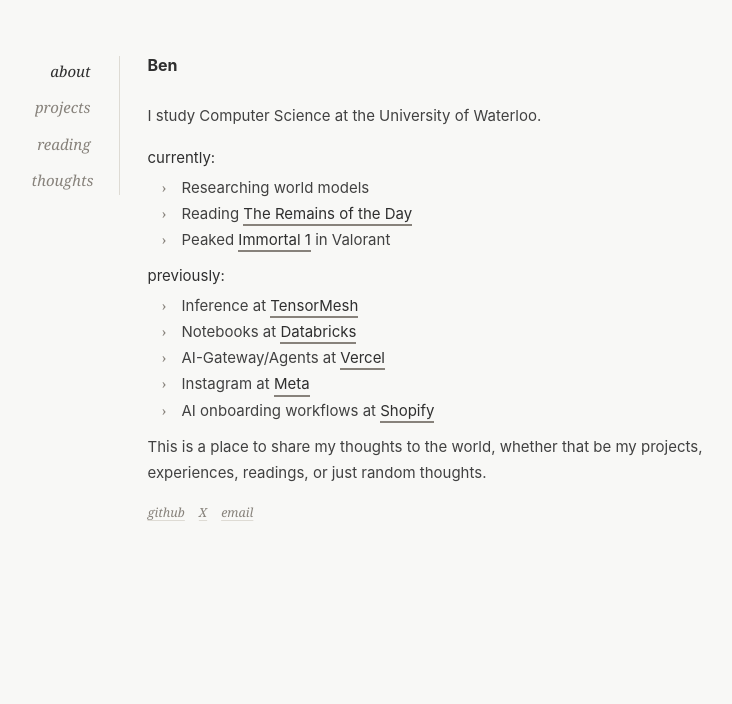
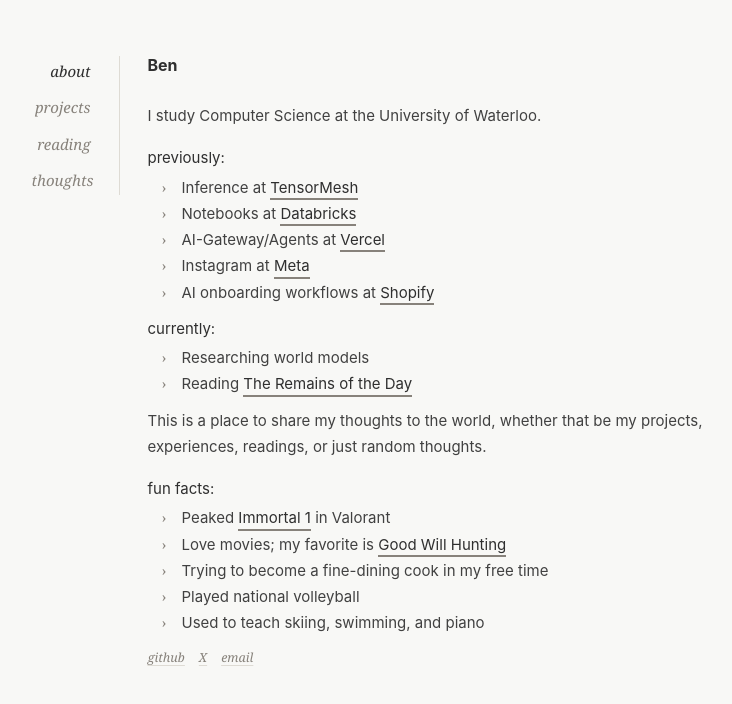
Before and after one commit to benyebai/Ben-Website, a Next.js app: page / in a window 1280 px wide. Shown: the top 704 px of the page, without its empty margins (267-999 px from the left). Built offline with nearby package versions, Linux system fonts and the light colour scheme; a web font is replaced by a local one.

Commit message:
Add fun facts to about page

```diff
--- a/app/components/AboutPanel.jsx
+++ b/app/components/AboutPanel.jsx
@@ -3,19 +3,6 @@
     <section className="intro" aria-labelledby="intro-title">
       <h1 id="intro-title">Ben</h1>
       <p>I study Computer Science at the University of Waterloo.</p>
-
-      <div className="work-list">
-        <p>currently:</p>
-        <ul>
-          <li>Researching world models</li>
-          <li>
-            Reading <strong>The Remains of the Day</strong>
-          </li>
-          <li>
-            Peaked <strong>Immortal 1</strong> in Valorant
-          </li>
-        </ul>
-      </div>
 
       <div className="work-list">
         <p>previously:</p>
@@ -37,10 +24,37 @@
           </li>
         </ul>
       </div>
+
+      <div className="work-list">
+        <p>currently:</p>
+        <ul>
+          <li>Researching world models</li>
+          <li>
+            Reading <strong>The Remains of the Day</strong>
+          </li>
+        </ul>
+      </div>
+
       <p>
         This is a place to share my thoughts to the world, whether that be my
         projects, experiences, readings, or just random thoughts.
       </p>
+
+      <div className="work-list">
+        <p>fun facts:</p>
+        <ul>
+          <li>
+            Peaked <strong>Immortal 1</strong> in Valorant
+          </li>
+          <li>
+            Love movies; my favorite is <strong>Good Will Hunting</strong>
+          </li>
+          <li>Trying to become a fine-dining cook in my free time</li>
+          <li>Played national volleyball</li>
+          <li>Used to teach skiing, swimming, and piano</li>
+        </ul>
+      </div>
+
       <nav className="about-links" aria-label="Contact links">
         <a href="https://github.com/benyebai" target="_blank" rel="noreferrer">
           github
```
